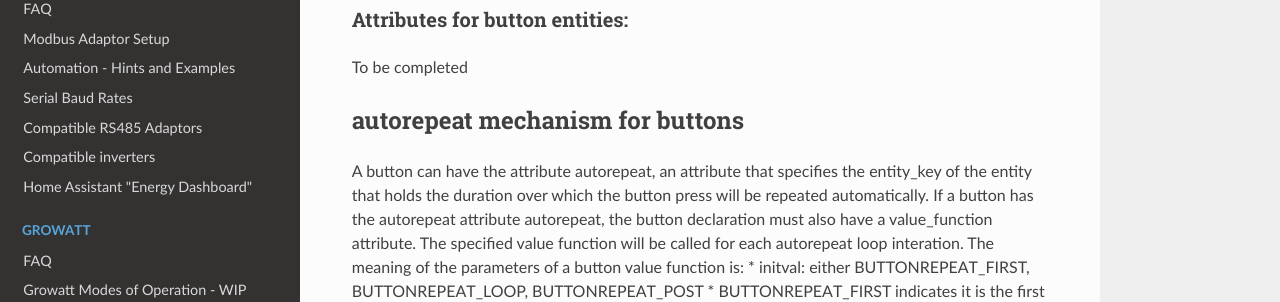
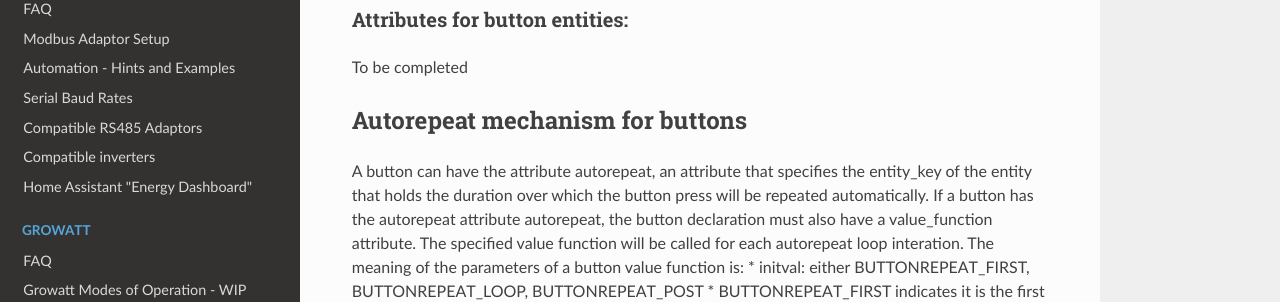
Before and after one commit to wills106/homeassistant-solax-modbus, an MkDocs documentation site: the page built from docs/developer_guide.md, in a window 1280 px wide and 900 px high, scrolled down 614 px. Shown: the part 156-458 px from the top of the window. Built offline with MkDocs 1.6.1, drawn with Linux system fonts in a browser that asks for light colours; nearby versions of some CDN libraries.

```diff
--- a/docs/developer_guide.md
+++ b/docs/developer_guide.md
@@ -29,7 +29,7 @@ To be completed
 To be completed
 
 
-## autorepeat mechanism for buttons
+## Autorepeat mechanism for buttons
 
 A button can have the attribute autorepeat, an attribute that specifies the entity_key of the entity that holds the duration over which the button press will be repeated automatically.
 If a button has the autorepeat attribute autorepeat, the button declaration must also have a value_function attribute. The specified value function will be called for each autorepeat loop interation.
```
